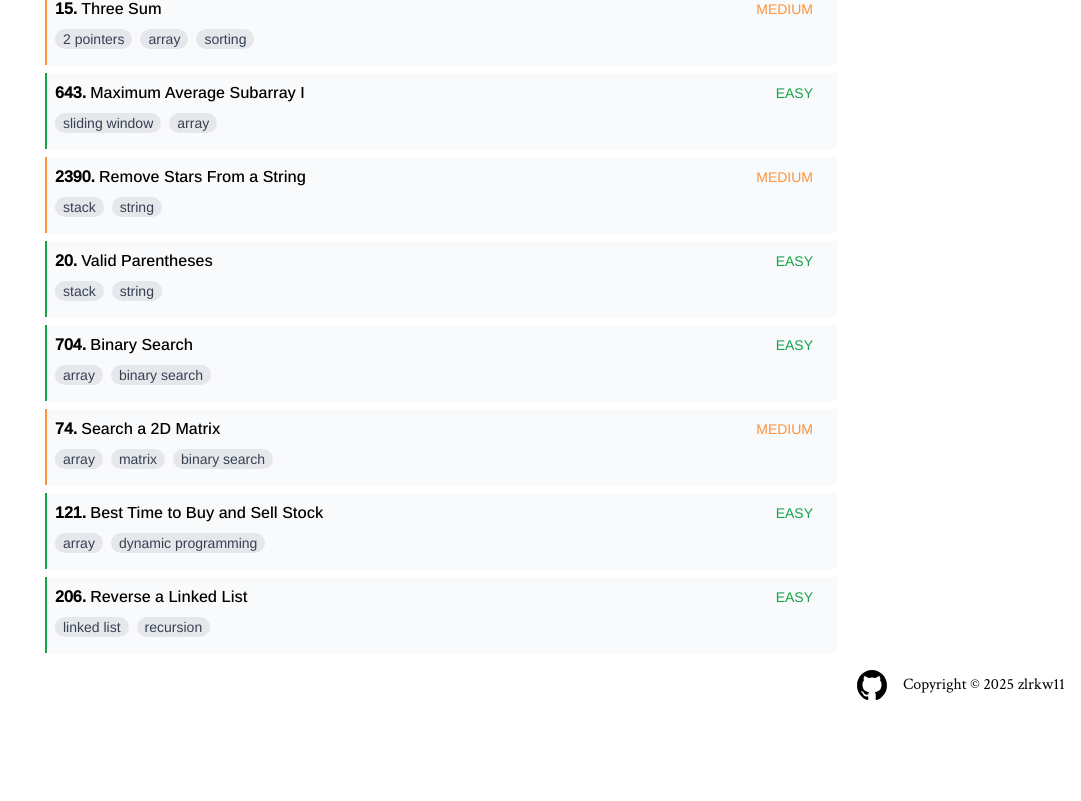
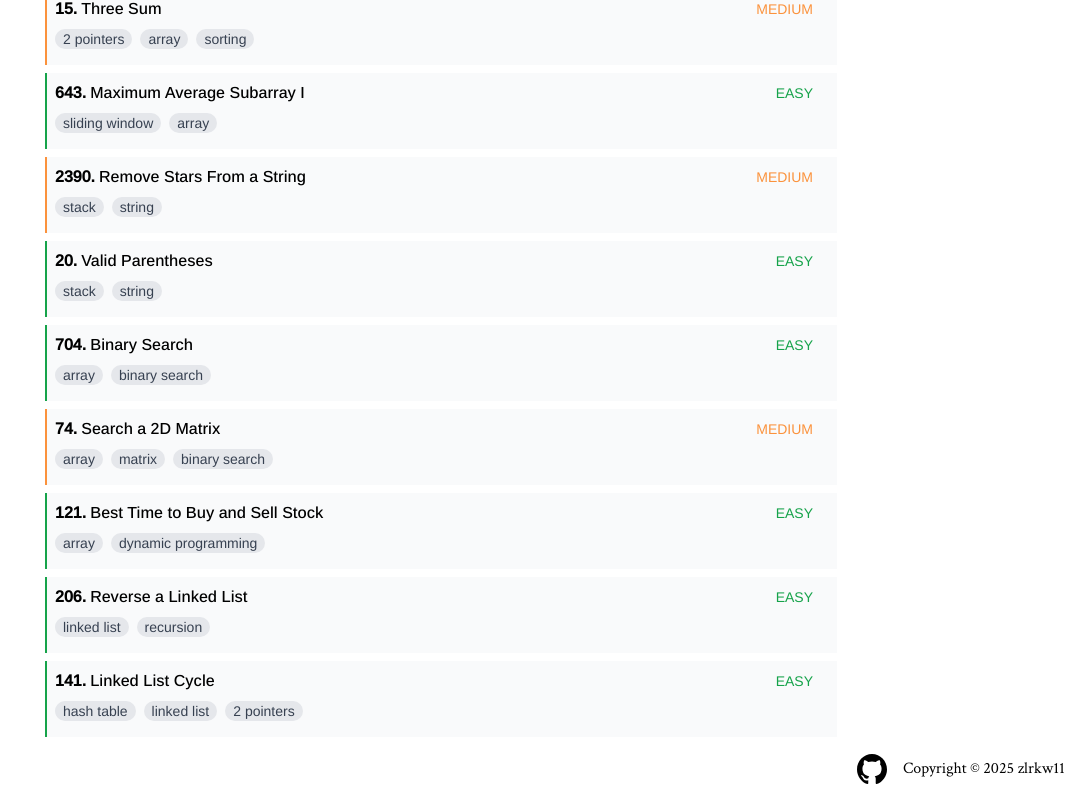
Before and after one commit to zlrkw11/zl-v2, a Next.js app: page /contents/leetcode in a window 1280 px wide. Shown: the part 447-1248 px from the top of the page, without its empty margins (199-1280 px from the left). Before the commit the page ends 1164 px from the top, so only its background shows below. Built offline with nearby package versions, Linux system fonts and the light colour scheme.

Commit message:
LeetCode page link update

```diff
--- a/app/contents/leetcode/[id]/page.tsx
+++ b/app/contents/leetcode/[id]/page.tsx
@@ -5,6 +5,8 @@ import { problems } from "@/data/problems";
 import ReactMarkdown from "react-markdown";
 import rehypeHighlight from "rehype-highlight";
 import "highlight.js/styles/github.css";
+import lc from "../../../../public/assets/leetcode.svg";
+import Image from "next/image";
 
 const ArimoFont = Arimo({
   subsets: ["latin"],
@@ -40,6 +42,7 @@ const ProblemPage = async ({ params }: { params: Promise<{ id: string }> }) => {
             {problem.date}
           </p>
         </h1>
+
         <h1
           className={`border ${
             crimsonFont.className
@@ -75,7 +78,17 @@ const ProblemPage = async ({ params }: { params: Promise<{ id: string }> }) => {
       >
         Spacial Complexity:
       </h1>
-      {problem.S}
+      {problem.S}{" "}
+      <div className="mt-12 bg-gray-100 py-2 px-1">
+        {problem.link1 && (
+          <Link className="flex items-center gap-2 italic" href={problem.link1}>
+            <Image src={lc} width={30} height={30} alt="LeetCode" />
+            <p className="border-b-2 border-orange-300  hover:text-orange-500">
+              {`Go to problem ${problem.id}`}
+            </p>
+          </Link>
+        )}
+      </div>
     </div>
   );
 };
--- a/app/types/types.ts
+++ b/app/types/types.ts
@@ -17,4 +17,6 @@ export type LeetCodeProps = {
   texts: string;
   O: string;
   S: string;
+  link1?: string;
+  link2?: string;
 };
--- a/data/problems.ts
+++ b/data/problems.ts
@@ -21,6 +21,8 @@ class Solution:
     the 2 indices: x and y. Else, we record d[number] = index.`,
     O: "O(n)",
     S: "O(n)",
+    link1: "",
+    link2: "",
   },
   {
     id: 4,
@@ -71,6 +73,8 @@ class Solution(object):
     texts: ``,
     O: "",
     S: "",
+    link1: "",
+    link2: "",
   },
   {
     id: 167,
@@ -95,6 +99,8 @@ class Solution:
     to the left, if < target: move left pointer to the right until we found the answer.`,
     O: "O(n)",
     S: "O(1)",
+    link1: "",
+    link2: "",
   },
   {
     id: 15,
@@ -139,6 +145,8 @@ class Solution:
     repeated i, j or k values will give the same triplets.`,
     O: "O(n^2)",
     S: "O(n*logn)",
+    link1: "",
+    link2: "",
   },
   {
     id: 643,
@@ -161,6 +169,8 @@ class Solution:
     and updates the max_sum after each iteration.`,
     O: "O(n)",
     S: "O(1)",
+    link1: "",
+    link2: "",
   },
   {
     id: 2390,
@@ -185,6 +195,8 @@ class Solution:
     demonstrated the principle of stack - Last In First Out.`,
     O: "O(n) *where n = s.length",
     S: "O(1)",
+    link1: "",
+    link2: "",
   },
   {
     id: 20,
@@ -211,6 +223,8 @@ class Solution:
     After the loop finishes, check whether if the stack is empty(True otherwise False).`,
     O: "O(n) *n = s.length",
     S: "O(n)",
+    link1: "",
+    link2: "",
   },
   {
     id: 704,
@@ -239,6 +253,8 @@ class Solution:
     when low is going over high.`,
     O: "O(nlogn)",
     S: "O(1)",
+    link1: "",
+    link2: "",
   },
   {
     id: 74,
@@ -285,6 +301,8 @@ class Solution:
     array.`,
     O: "O(log m + log n)",
     S: "O(1)",
+    link1: "",
+    link2: "",
   },
   {
     id: 121,
@@ -309,6 +327,8 @@ class Solution:
     is seen, update the low to the new price.`,
     O: "O(n)",
     S: "O(1)",
+    link1: "",
+    link2: "",
   },
   {
     id: 206,
@@ -333,6 +353,33 @@ class Solution:
     make the curr node the head of the dummy chain, repeating these steps for every node.`,
     O: "O(n)",
     S: "O(1)",
+    link1: "",
+    link2: "",
+  },
+  {
+    id: 141,
+    title: "Linked List Cycle",
+    date: "2025-03-12",
+    difficulty: "easy",
+    label: ["hash table", "linked list", "2 pointers"],
+    code: `\`\`\`python
+class Solution:
+    def hasCycle(self, head: Optional[ListNode]) -> bool:
+        fast = head
+        while fast and fast.next:
+            head = head.next
+            fast = fast.next.next
+            if fast is head:
+                return True
+        return False
+    `,
+    texts: `Learnt the Tortoise and the Hare algorithm from this question. The concept is simple
+    but genius. Setting up 2 pointers: 1 slow, 1 fast to iterate the linked list starting from head.
+    When the fast node IS the slow node, we know a cycle must exists in this linked list.`,
+    O: "O(n)",
+    S: "O(1)",
+    link1: "https://leetcode.com/problems/linked-list-cycle/description/",
+    link2: "",
   },
 ];
 
```
Also changed, not shown: public/assets/leetcode.svg (added).
